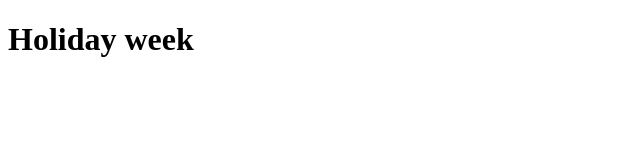
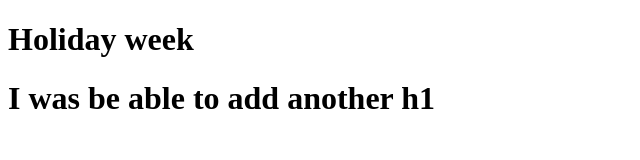
Before and after one commit to Gebeyaw176/git-Christmas, a plain HTML site: page index.html in a window 1280 px wide. Shown: the whole page, without its empty margins (0-640 px from the left). Drawn offline with Linux system fonts and the light colour scheme.

Commit message:
Update index.html

```diff
--- a/index.html
+++ b/index.html
@@ -7,5 +7,6 @@
 </head>
 <body>
     <h1>Holiday week</h1>
+    <h1> I was be able to add another h1</h1>
 </body>
 </html>
```
